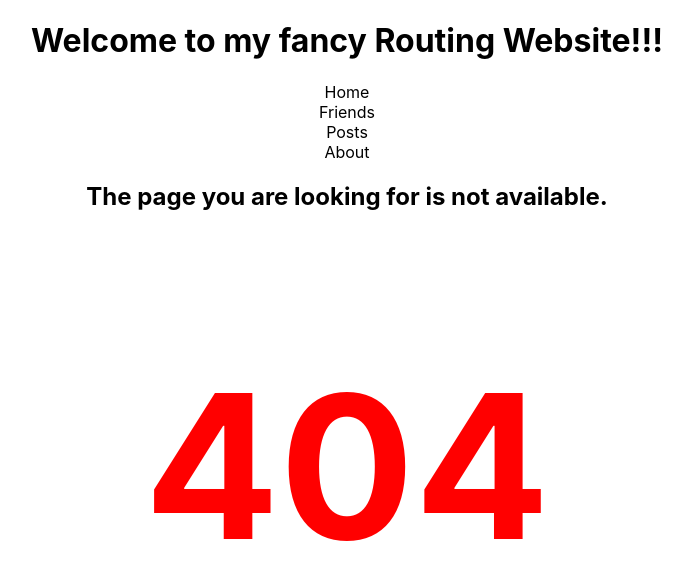
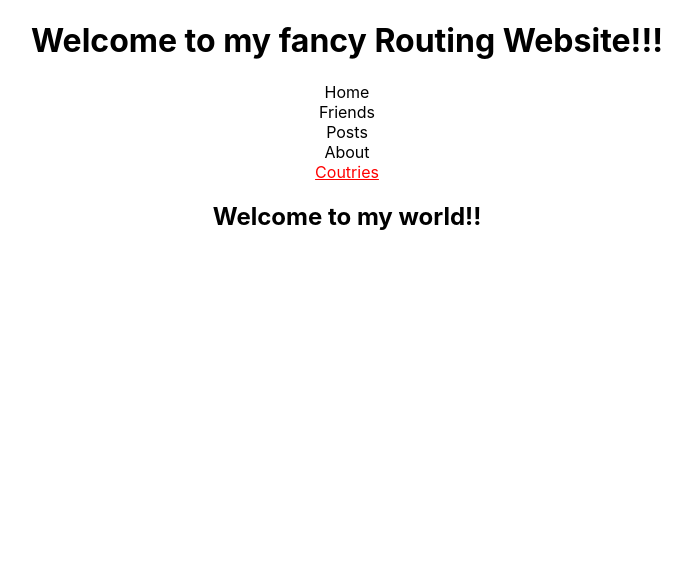
Before and after one commit to ImRanKhan81m/React-Router-Practice, a React (Create React App) app: page /countries in a window 1280 px wide. Before the commit this address had no page. Shown: the top 580 px of the page, without its empty margins (293-985 px from the left). Built offline with nearby package versions, Linux system fonts and the light colour scheme.

Commit message:
Countries js added

```diff
--- a/src/App.js
+++ b/src/App.js
@@ -2,6 +2,7 @@
 import { Route, Routes } from 'react-router-dom';
 import './App.css';
 import About from './components/About/About';
+import Countries from './components/Countries/Countries';
 import FriendDetail from './components/FriendDetail/FriendDetail';
 import Friends from './components/Friends/Friends';
 import Header from './components/Header/Header';
@@ -21,6 +22,7 @@ function App() {
         <Route path='/posts' element={<Posts></Posts>}>
           <Route path=':postId' element={<PostDetail />}></Route>
         </Route>
+        <Route path='/countries' element={<Countries/>}></Route>
         <Route path='/about' element={<About />}></Route>
         <Route path='*' element={<NotFound />}></Route>
       </Routes>
--- /dev/null
+++ b/src/components/Countries/Countries.js
@@ -0,0 +1,11 @@
+import React from 'react';
+
+const Countries = () => {
+    return (
+        <div>
+            <h2>Welcome to my world!!</h2>
+        </div>
+    );
+};
+
+export default Countries;
--- a/src/components/Header/Header.js
+++ b/src/components/Header/Header.js
@@ -10,6 +10,7 @@ const Header = () => {
                 <CustomLink to='/friends'>Friends</CustomLink>
                 <CustomLink to={'/posts'}>Posts</CustomLink>
                 <CustomLink to='/about'>About</CustomLink>
+                <CustomLink to='/countries'>Coutries</CustomLink>
                 {/* <Link to="/friends">friends</Link>
                 <Link to="/about">About</Link> */}
             </nav>
```
Also changed, not shown: src/components/About/About.js (line endings or trailing spaces).
